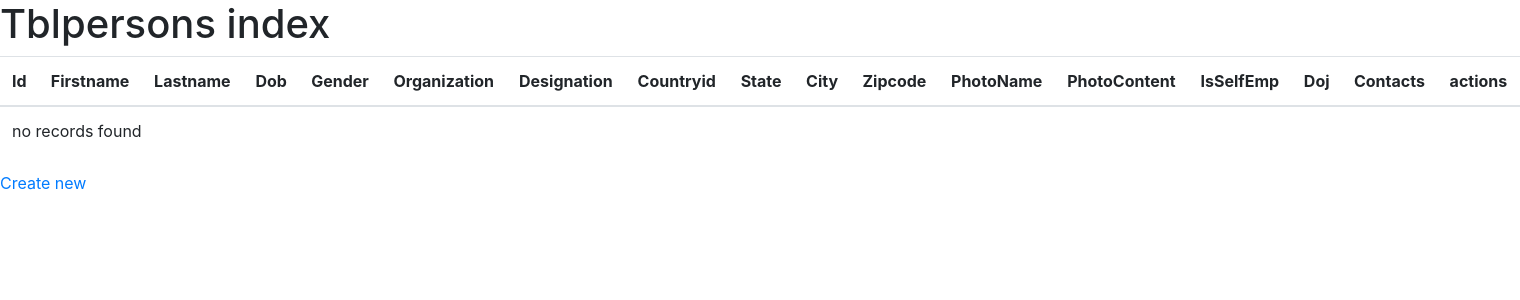
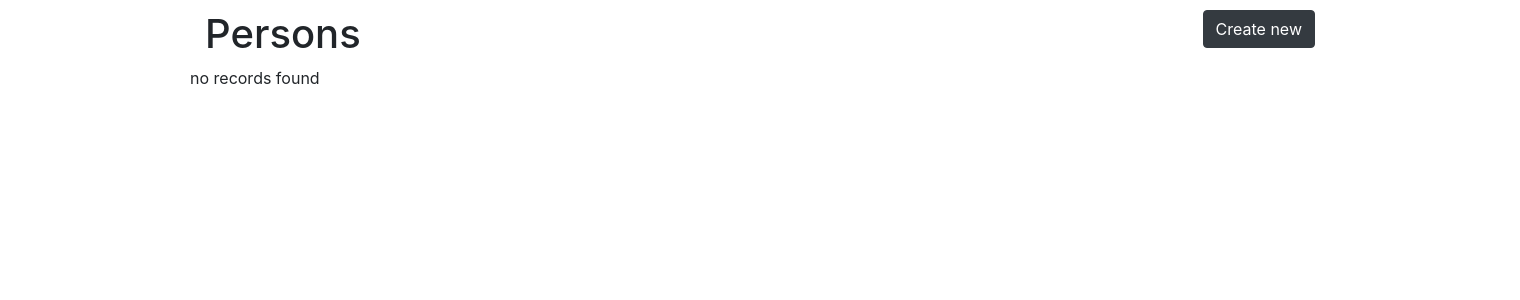
Before and after one commit to jigslad/Test, a Symfony app: template templates/Persons/index.html.twig in a window 1520 px wide. Shown: the top 300 px of the page. Run offline with Twig, Linux system fonts and the light colour scheme; the template is opened without the code that fills it, so the values that code supplies are empty; some libraries are stand-ins or nearby versions.

Commit message:
Simple Commit

```diff
--- a/config/services.yaml
+++ b/config/services.yaml
@@ -4,6 +4,7 @@
 # Put parameters here that don't need to change on each machine where the app is deployed
 # https://symfony.com/doc/current/best_practices/configuration.html#application-related-configuration
 parameters:
+    photo_directory: '%kernel.project_dir%/public/uploads/photos'
 
 services:
     # default configuration for services in *this* file
--- a/src/Controller/ContactsController.php
+++ b/src/Controller/ContactsController.php
@@ -39,6 +39,8 @@ class ContactsController extends AbstractController
 
         if ($form->isSubmitted() && $form->isValid()) {
             $entityManager = $this->getDoctrine()->getManager();
+            dump($tblcontact);
+            exit();
             $entityManager->persist($tblcontact);
             $entityManager->flush();
 
--- a/src/Entity/Locations.php
+++ b/src/Entity/Locations.php
@@ -102,5 +102,10 @@ class Locations
         return $this;
     }
 
+    public function __toString(): ?string
+    {
+        return $this->getName();
+    }
+
 
 }
--- a/templates/ContactTypes/edit.html.twig
+++ b/templates/ContactTypes/edit.html.twig
@@ -5,9 +5,9 @@
 {% block body %}
     <h1>Edit Contact Types</h1>
 
-    {{ include('contacttypes/_form.html.twig', {'button_label': 'Update'}) }}
+    {{ include('ContactTypes/_form.html.twig', {'button_label': 'Update'}) }}
 
     <a href="{{ path('contacttypes_index') }}">back to list</a>
 
-    {{ include('contacttypes/_delete_form.html.twig') }}
+    {{ include('ContactTypes/_delete_form.html.twig') }}
 {% endblock %}
--- a/templates/ContactTypes/index.html.twig
+++ b/templates/ContactTypes/index.html.twig
@@ -16,7 +16,7 @@
         <tbody>
         {% for tblcontacttype in tblcontacttypes %}
             <tr>
-                <td>{{ tblcontacttype.id ? 'Yes' : 'No' }}</td>
+                <td>{{ tblcontacttype.id }}</td>
                 <td>{{ tblcontacttype.contacttype }}</td>
                 <td>
                     <a href="{{ path('contacttypes_show', {'id': tblcontacttype.id}) }}">show</a>
--- a/templates/ContactTypes/new.html.twig
+++ b/templates/ContactTypes/new.html.twig
@@ -5,7 +5,7 @@
 {% block body %}
     <h1>Create new Contact Type</h1>
 
-    {{ include('tblcontacttypes/_form.html.twig') }}
+    {{ include('ContactTypes/_form.html.twig') }}
 
     <a href="{{ path('contacttypes_index') }}">back to list</a>
 {% endblock %}
--- a/templates/ContactTypes/show.html.twig
+++ b/templates/ContactTypes/show.html.twig
@@ -22,5 +22,5 @@
 
     <a href="{{ path('contacttypes_edit', {'id': tblcontacttype.id}) }}">edit</a>
 
-    {{ include('contacttypes/_delete_form.html.twig') }}
+    {{ include('ContactTypes/_delete_form.html.twig') }}
 {% endblock %}
--- a/templates/Persons/_delete_form.html.twig
+++ b/templates/Persons/_delete_form.html.twig
@@ -1,5 +1,5 @@
 <form method="post" action="{{ path('tblpersons_delete', {'id': tblperson.id}) }}" onsubmit="return confirm('Are you sure you want to delete this item?');">
     <input type="hidden" name="_method" value="DELETE">
     <input type="hidden" name="_token" value="{{ csrf_token('delete' ~ tblperson.id) }}">
-    <button class="btn">Delete</button>
+    <button class="btn btn-danger">Delete</button>
 </form>
--- a/templates/Persons/edit.html.twig
+++ b/templates/Persons/edit.html.twig
@@ -3,11 +3,8 @@
 {% block title %}Edit Person{% endblock %}
 
 {% block body %}
+    <a href="{{ path('tblpersons_index') }}">back to list</a>
     <h1>Edit Person</h1>
 
     {{ include('Persons/_form.html.twig', {'button_label': 'Update'}) }}
-
-    <a href="{{ path('tblpersons_index') }}">back to list</a>
-
-    {{ include('Persons/_delete_form.html.twig') }}
 {% endblock %}
--- a/templates/Persons/index.html.twig
+++ b/templates/Persons/index.html.twig
@@ -3,61 +3,49 @@
 {% block title %}Tblpersons index{% endblock %}
 
 {% block body %}
-    <h1>Tblpersons index</h1>
+    <div class="row">
+        <div class="col-md-6"><h1>Persons</h1></div>
+        <div class="col-md-6">
+            <a class="btn btn-dark float-right" href="{{ path('tblpersons_new') }}">Create new</a>
+        </div>
+    </div>
+    <div class="row">
+        {% for tblperson in tblpersons %}
+        <div class="col-md-4">
+            <div class="card mb-3">
+                <div class="row no-gutters">
+                    <div class="col-md-5">
+                        <div style="height: 150px!important;width: 150px!important;margin-bottom: 10px">
+                            <img src="{{ asset('uploads/photos/' ~ tblperson.photoName) }}" class="card-img" alt="{{ tblperson.firstname }} {{ tblperson.lastname }}">
+                        </div>
+                        <form method="post" action="{{ path('tblpersons_delete', {'id': tblperson.id}) }}" onsubmit="return confirm('Are you sure you want to delete this Person?');">
+                            <a class="btn btn-secondary" href="{{ path('tblpersons_edit', {'id': tblperson.id}) }}">edit</a>
+                            <input type="hidden" name="_method" value="DELETE">
+                            <input type="hidden" name="_token" value="{{ csrf_token('delete' ~ tblperson.id) }}">
+                            <button class="btn btn-danger">Delete</button>
+                        </form>
 
-    <table class="table">
-        <thead>
-            <tr>
-                <th>Id</th>
-                <th>Firstname</th>
-                <th>Lastname</th>
-                <th>Dob</th>
-                <th>Gender</th>
-                <th>Organization</th>
-                <th>Designation</th>
-                <th>Countryid</th>
-                <th>State</th>
-                <th>City</th>
-                <th>Zipcode</th>
-                <th>PhotoName</th>
-                <th>PhotoContent</th>
-                <th>IsSelfEmp</th>
-                <th>Doj</th>
-                <th>Contacts</th>
-                <th>actions</th>
-            </tr>
-        </thead>
-        <tbody>
-        {% for tblperson in tblpersons %}
-            <tr>
-                <td>{{ tblperson.id }}</td>
-                <td>{{ tblperson.firstname }}</td>
-                <td>{{ tblperson.lastname }}</td>
-                <td>{{ tblperson.dob ? tblperson.dob|date('Y-m-d H:i:s') : '' }}</td>
-                <td>{{ tblperson.gender }}</td>
-                <td>{{ tblperson.organization }}</td>
-                <td>{{ tblperson.designation }}</td>
-                <td>{{ tblperson.countryid }}</td>
-                <td>{{ tblperson.state }}</td>
-                <td>{{ tblperson.city }}</td>
-                <td>{{ tblperson.zipcode }}</td>
-                <td>{{ tblperson.photoName }}</td>
-                <td>{{ tblperson.photoContent }}</td>
-                <td>{{ tblperson.isSelfEmp ? 'Yes' : 'No' }}</td>
-                <td>{{ tblperson.doj ? tblperson.doj|date('Y-m-d H:i:s') : '' }}</td>
-                <td>{{ tblperson.contacts }}</td>
-                <td>
-                    <a href="{{ path('tblpersons_show', {'id': tblperson.id}) }}">show</a>
-                    <a href="{{ path('tblpersons_edit', {'id': tblperson.id}) }}">edit</a>
-                </td>
-            </tr>
+                    </div>
+                    <div class="col-md-7">
+                        <div class="card-body">
+                            <a href="{{ path('tblpersons_show', {'id': tblperson.id}) }}">
+                                <h5 class="card-title">{{ tblperson.firstname }} {{ tblperson.lastname }}</h5>
+                            </a>
+                            <p class="card-text">{{ tblperson.designation }} {{ tblperson.organization }}</p>
+                            <p class="card-text"><small class="text-muted">{{ tblperson.state }}, {{ tblperson.city }}, {{ tblperson.countryid }}</small></p>
+                            <p class="card-text">
+                                <small class="text-muted">
+                                    {{ date('now').diff(date(tblperson.dob ? tblperson.dob : '')).format('%y years ') }}, (DOJ : {{ tblperson.doj ? tblperson.doj|date('Y-m-d') : '' }})
+
+                                </small>
+                            </p>
+                        </div>
+                    </div>
+                </div>
+            </div>
+        </div>
         {% else %}
-            <tr>
-                <td colspan="17">no records found</td>
-            </tr>
+                no records found
         {% endfor %}
-        </tbody>
-    </table>
-
-    <a href="{{ path('tblpersons_new') }}">Create new</a>
+    </div>
 {% endblock %}
--- a/templates/Persons/new.html.twig
+++ b/templates/Persons/new.html.twig
@@ -3,9 +3,10 @@
 {% block title %}New Person{% endblock %}
 
 {% block body %}
+    <a href="{{ path('tblpersons_index') }}">back to list</a>
     <h1>Add Person</h1>
 
     {{ include('Persons/_form.html.twig') }}
 
-    <a href="{{ path('tblpersons_index') }}">back to list</a>
+
 {% endblock %}
--- a/templates/Persons/show.html.twig
+++ b/templates/Persons/show.html.twig
@@ -52,8 +52,10 @@
                 <td>{{ tblperson.zipcode }}</td>
             </tr>
             <tr>
-                <th>PhotoName</th>
-                <td>{{ tblperson.photoName }}</td>
+                <th>Photo</th>
+                <td>
+                    <img src="{{ asset('uploads/photos/' ~ tblperson.photoName) }}" style="width: 200px"  alt="{{ tblperson.firstname }} {{ tblperson.lastname }}">
+                </td>
             </tr>
             <tr>
                 <th>PhotoContent</th>
--- a/templates/base.html.twig
+++ b/templates/base.html.twig
@@ -9,7 +9,9 @@
         {% block javascripts %}{% endblock %}
     </head>
     <body>
-        {% block body %}{% endblock %}
+        <div class="container" style="margin-top:10px ">
+            {% block body %}{% endblock %}
+        </div>
         <script src="https://code.jquery.com/jquery-3.3.1.slim.min.js" integrity="sha384-q8i/X+965DzO0rT7abK41JStQIAqVgRVzpbzo5smXKp4YfRvH+8abtTE1Pi6jizo" crossorigin="anonymous"></script>
         <script src="https://cdnjs.cloudflare.com/ajax/libs/popper.js/1.14.7/umd/popper.min.js" integrity="sha384-UO2eT0CpHqdSJQ6hJty5KVphtPhzWj9WO1clHTMGa3JDZwrnQq4sF86dIHNDz0W1" crossorigin="anonymous"></script>
         <script src="https://stackpath.bootstrapcdn.com/bootstrap/4.3.1/js/bootstrap.min.js" integrity="sha384-JjSmVgyd0p3pXB1rRibZUAYoIIy6OrQ6VrjIEaFf/nJGzIxFDsf4x0xIM+B07jRM" crossorigin="anonymous"></script>
```
Also changed, not shown: src/Controller/PersonsController.php (+33 -3 lines), src/Entity/ContactTypes.php (+4 -4 lines), src/Entity/Contacts.php (+8 -5 lines), src/Entity/Persons.php (+6 -3 lines), src/Form/PersonsType.php (+19 -11 lines), templates/Persons/_form.html.twig (+75 -10 lines).
